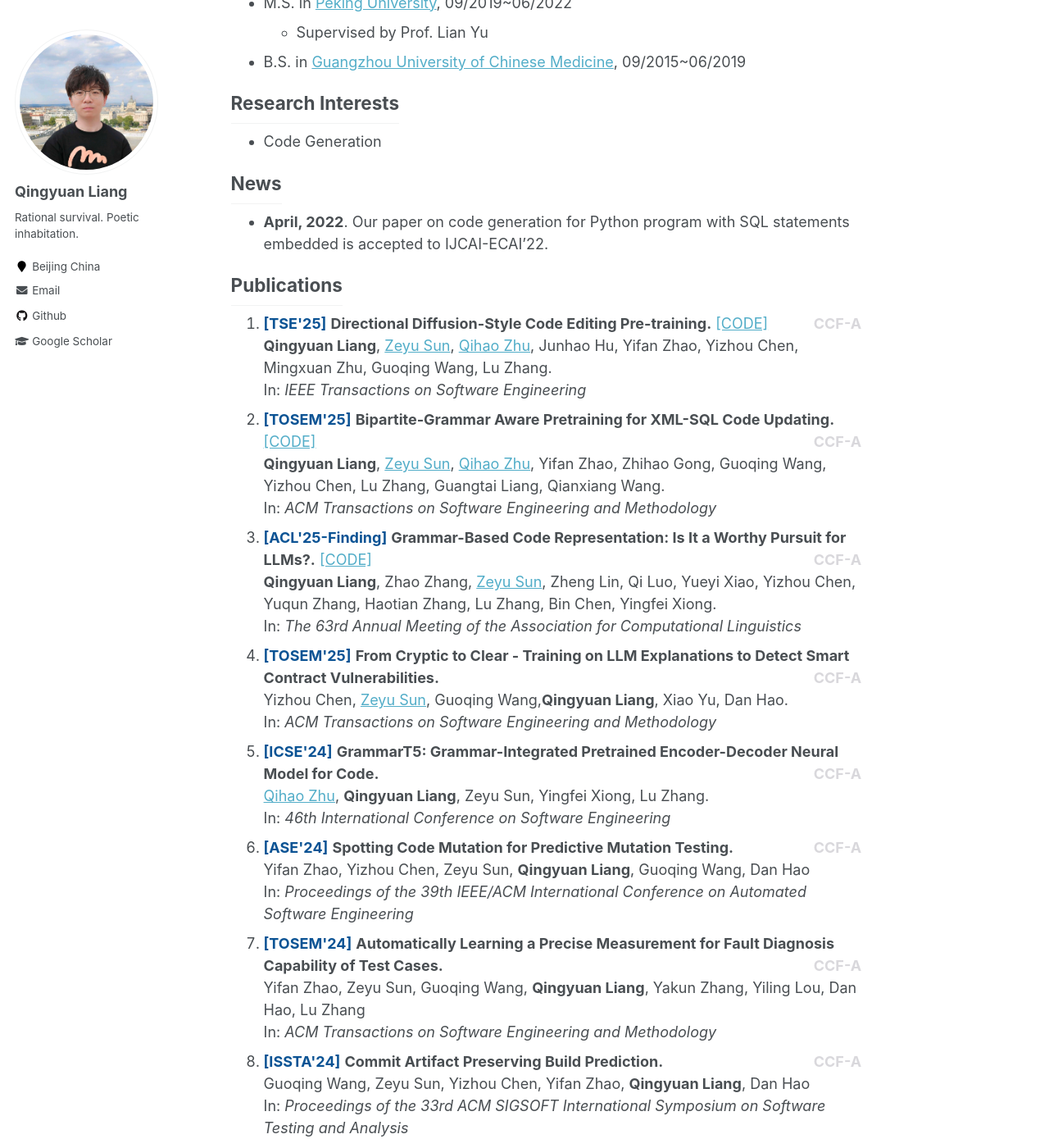
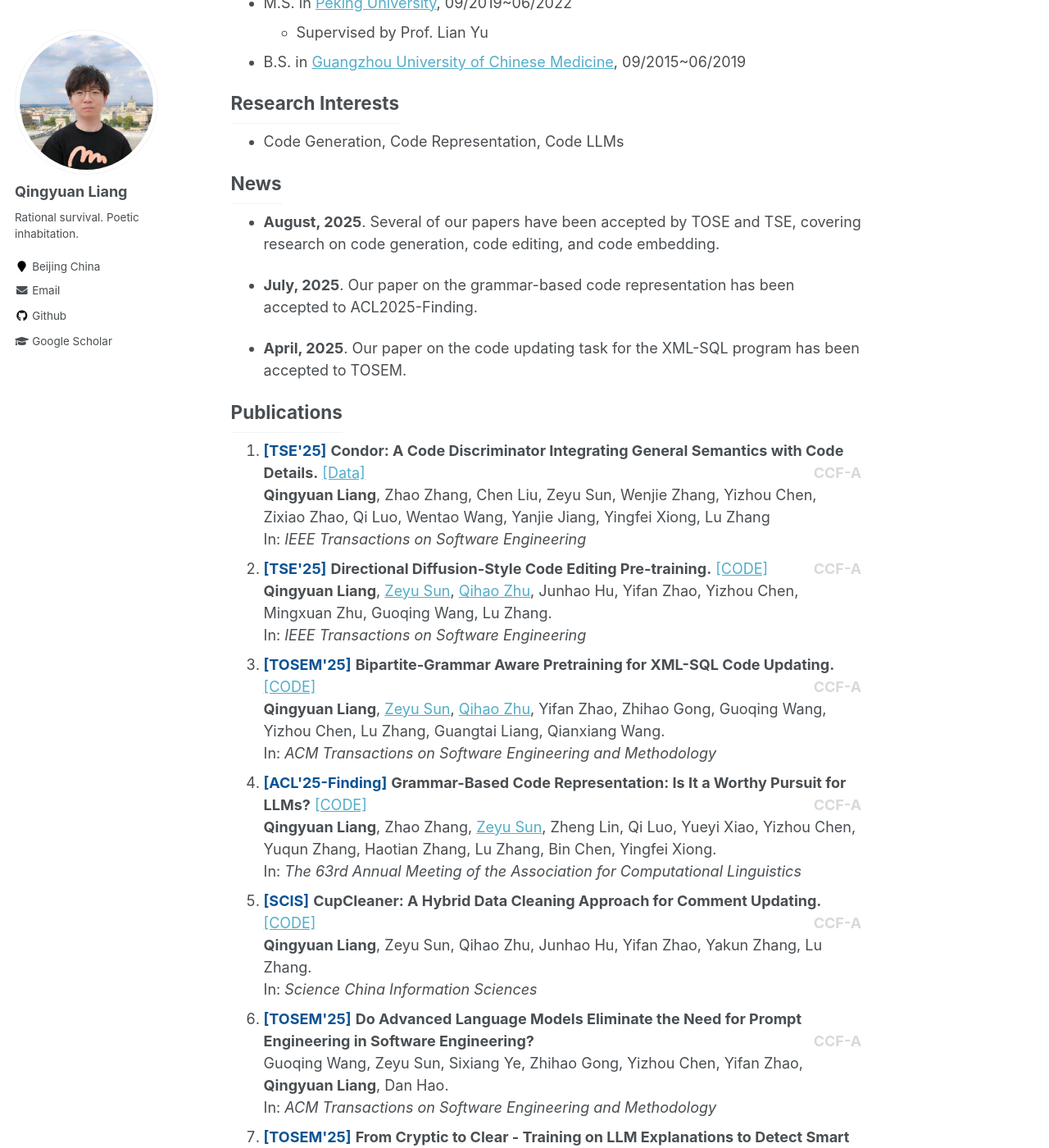
Before and after one commit to LIANGQINGYUAN/liangqingyuan.github.io, a Jekyll site: the page built from _pages/about.md, in a window 1280 px wide and 1400 px high, scrolled down 443 px. Shown: the whole window at 82% size. Built offline with Jekyll 4.4.1, drawn with Linux system fonts in a browser that asks for light colours.

Commit message:
Revise research interests and add publications
Updated research interests and added recent publications.

```diff
--- a/_pages/about.md
+++ b/_pages/about.md
@@ -21,17 +21,31 @@ Hi, I’m a Ph.D. student at the School of Computer Science, Peking University.
 
 <p></p>
 <h2 style="display:inline"> Research Interests </h2>
-- Code Generation
+- Code Generation, Code Representation, Code LLMs
 
 <p></p>
 <h2 style="display:inline"> News </h2>
 
-- **April, 2022**.  Our paper on code generation for Python program with SQL statements embedded is accepted to IJCAI-ECAI'22.
+- **August, 2025**.  Several of our papers have been accepted by TOSE and TSE, covering research on code generation, code editing, and code embedding.
+
+- **July, 2025**.  Our paper on the grammar-based code representation has been accepted to ACL2025-Finding.
+
+- **April, 2025**.  Our paper on the code updating task for the XML-SQL program has been accepted to TOSEM.
 
 <p></p>
 <h2 style="display:inline"> Publications </h2>
 
 <ol>
+
+
+<li>
+    <strong style="color:#0b5394">[TSE'25]</strong> <b>Condor: A Code Discriminator Integrating General Semantics with Code Details.</b>  <a href="https://huggingface.co/datasets/qyliang/CodeNanoFix">[Data]</a> <strong style="color:#D9D8DC;float:right">CCF-A</strong>
+    <br/>
+    <b>Qingyuan Liang</b>, Zhao Zhang, Chen Liu, Zeyu Sun, Wenjie Zhang, Yizhou Chen, Zixiao Zhao, Qi Luo, Wentao Wang, Yanjie Jiang, Yingfei Xiong, Lu Zhang
+    <br/>
+		In: <em> IEEE Transactions on Software Engineering</em>
+</li>
+
 
 <li>
     <strong style="color:#0b5394">[TSE'25]</strong> <b>Directional Diffusion-Style Code Editing Pre-training.</b>  <a href="https://github.com/LIANGQINGYUAN/DivoT5">[CODE]</a> <strong style="color:#D9D8DC;float:right">CCF-A</strong>
@@ -50,11 +64,27 @@ Hi, I’m a Ph.D. student at the School of Computer Science, Peking University.
 </li>
 
 <li>
-    <strong style="color:#0b5394">[ACL'25-Finding]</strong> <b>Grammar-Based Code Representation: Is It a Worthy Pursuit for LLMs?.</b>  <a href="https://github.com/LIANGQINGYUAN/GrammarCoder">[CODE]</a> <strong style="color:#D9D8DC;float:right">CCF-A</strong>
+    <strong style="color:#0b5394">[ACL'25-Finding]</strong> <b>Grammar-Based Code Representation: Is It a Worthy Pursuit for LLMs?</b>  <a href="https://github.com/LIANGQINGYUAN/GrammarCoder">[CODE]</a> <strong style="color:#D9D8DC;float:right">CCF-A</strong>
     <br/>
     <b>Qingyuan Liang</b>, Zhao Zhang, <a href="https://zysszy.github.io">Zeyu Sun</a>, Zheng Lin, Qi Luo, Yueyi Xiao, Yizhou Chen, Yuqun Zhang, Haotian Zhang, Lu Zhang, Bin Chen, Yingfei Xiong.
     <br/>
 		In: <em> The 63rd Annual Meeting of the Association for Computational Linguistics</em>
+</li>
+
+<li>
+    <strong style="color:#0b5394">[SCIS]</strong> <b>CupCleaner:  A Hybrid Data Cleaning Approach for Comment Updating.</b>  <a href="https://github.com/LIANGQINGYUAN/GrammarCoder">[CODE]</a> <strong style="color:#D9D8DC;float:right">CCF-A</strong>
+    <br/>
+    <b>Qingyuan Liang</b>, Zeyu Sun, Qihao Zhu, Junhao Hu, Yifan Zhao, Yakun Zhang, Lu Zhang.
+    <br/>
+		In: <em> Science China Information Sciences</em>
+</li>
+
+<li>
+    <strong style="color:#0b5394">[TOSEM'25]</strong> <b>Do Advanced Language Models Eliminate the Need for Prompt Engineering in Software Engineering?</b>   <strong style="color:#D9D8DC;float:right">CCF-A</strong>
+    <br/>
+    Guoqing Wang, Zeyu Sun, Sixiang Ye, Zhihao Gong, Yizhou Chen, Yifan Zhao, <b>Qingyuan Liang</b>, Dan Hao.
+    <br/>
+		In: <em> ACM Transactions on Software Engineering and Methodology</em>
 </li>
 
 
```
